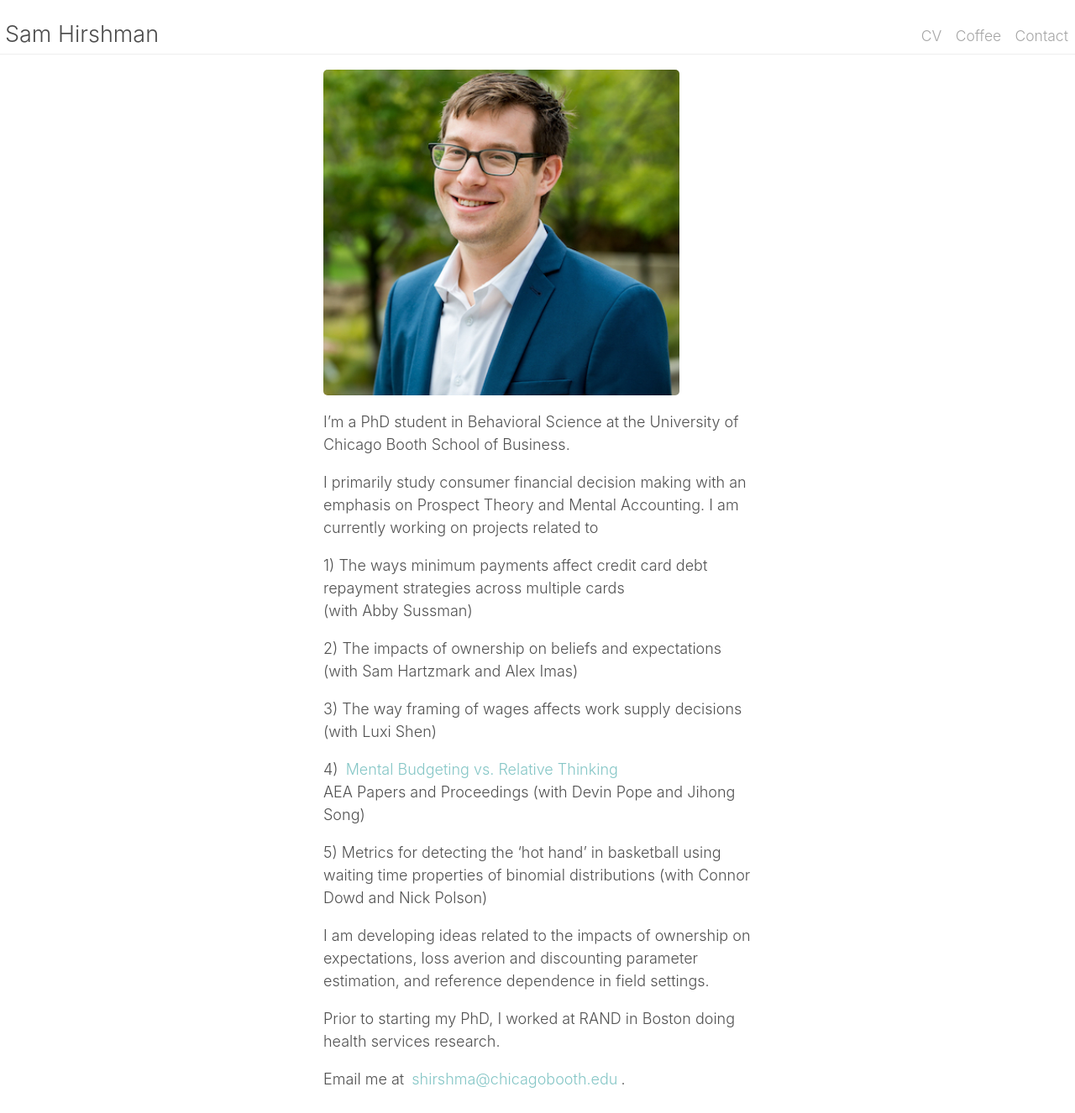
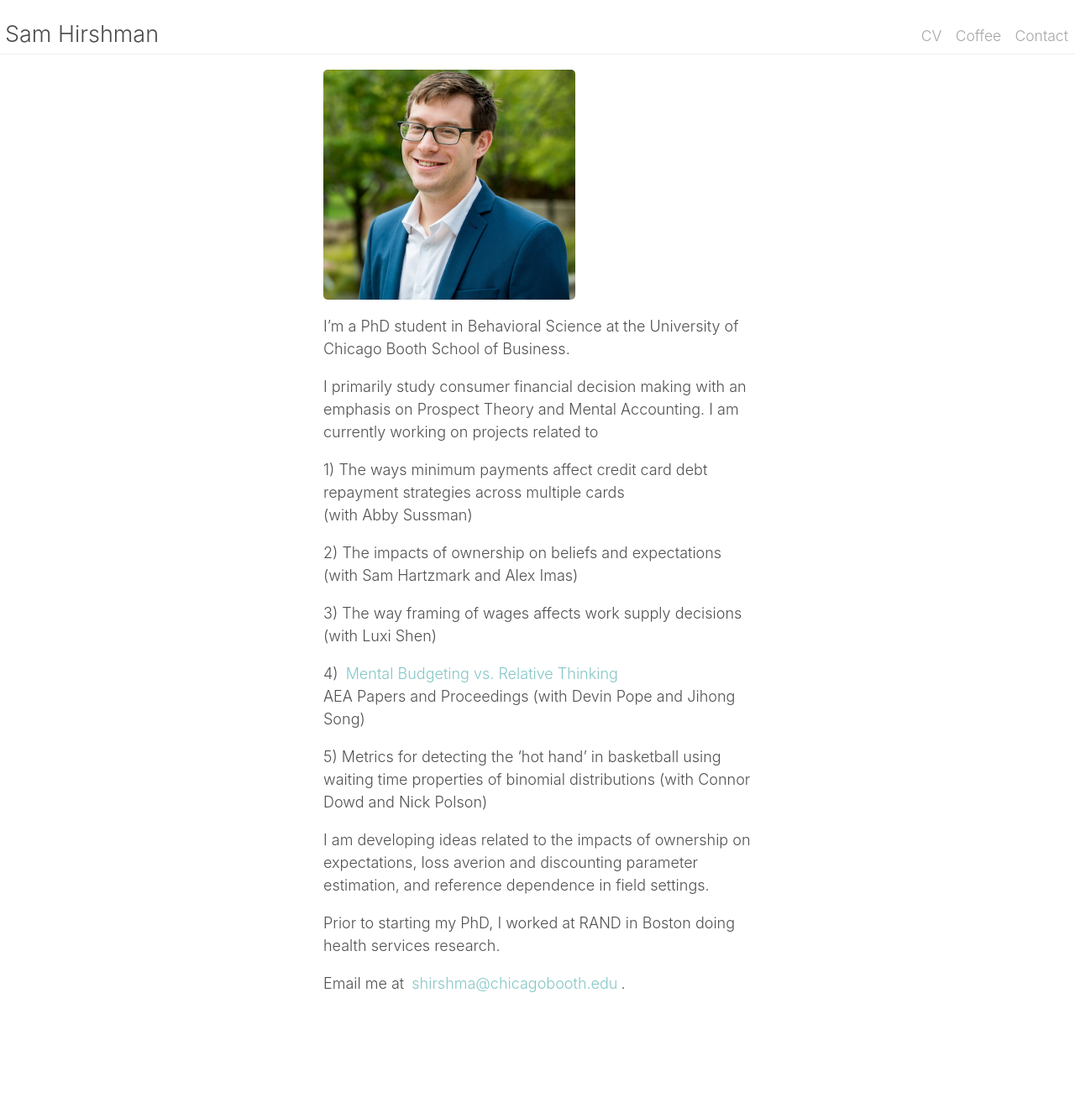
Before and after one commit to shirshma/shirshma.github.io, a Jekyll site: the page built from index.md, in a window 1280 px wide. Shown: the whole page at 84% size. Built offline with Jekyll 4.4.1, drawn with Linux system fonts in a browser that asks for light colours; after the commit the page ends 1212 px from its top, so only the background shows below that.

Commit message:
Update index.md

```diff
--- a/index.md
+++ b/index.md
@@ -3,7 +3,7 @@ layout: default
 description: PhD student in Behavioral Science at University of Chicago's Booth School of Business
 ---
 
-<img src="public/sdh_headshot copy.jpg" alt="headshot" width="424" >
+<img src="public/sdh_headshot copy.jpg" alt="headshot" width="300" >
 
 I’m a PhD student in Behavioral Science at the University of Chicago Booth School of Business.
 
```
